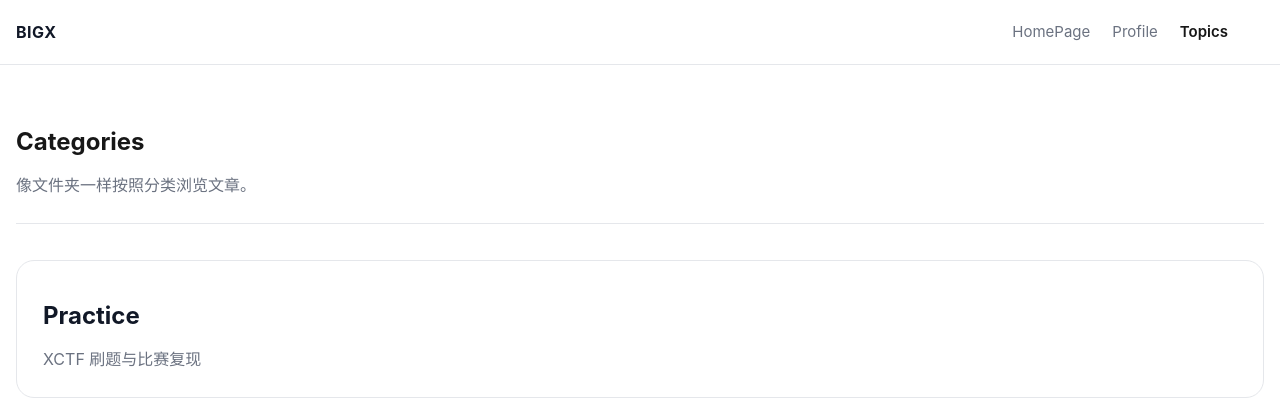
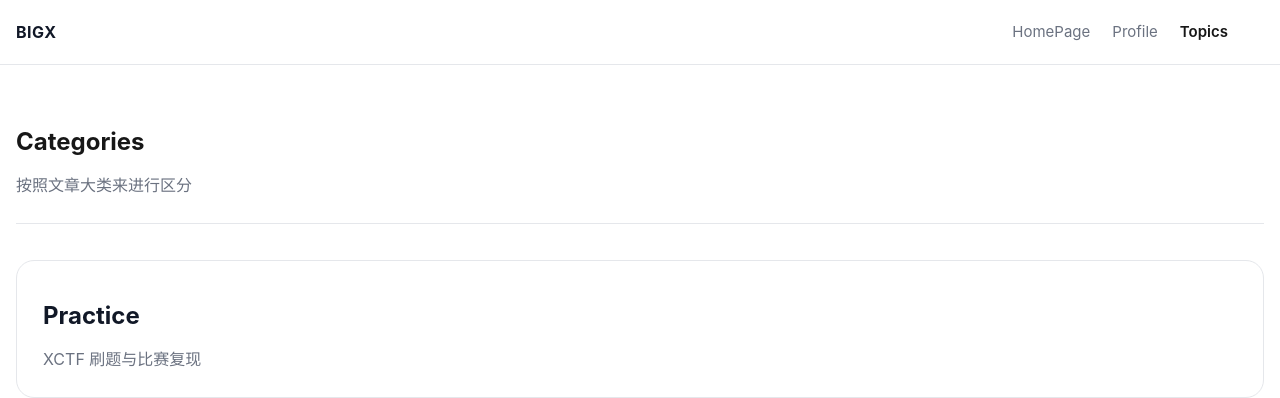
Before and after one commit to BIGX-bigx/BIGX-bigx.github.io, a Jekyll site: the page built from categories.md, in a window 1280 px wide. Shown: the top 398 px of the page. Built offline with Jekyll 4.4.1, drawn with Linux system fonts in a browser that asks for light colours.

Commit message:
Update blog

```diff
--- a/categories.md
+++ b/categories.md
@@ -1,7 +1,7 @@
 ---
 layout: page
 title: Categories
-description: "像文件夹一样按照分类浏览文章。"
+description: "按照文章大类来进行区分"
 permalink: /categories/
 wide: true
 ---
```
